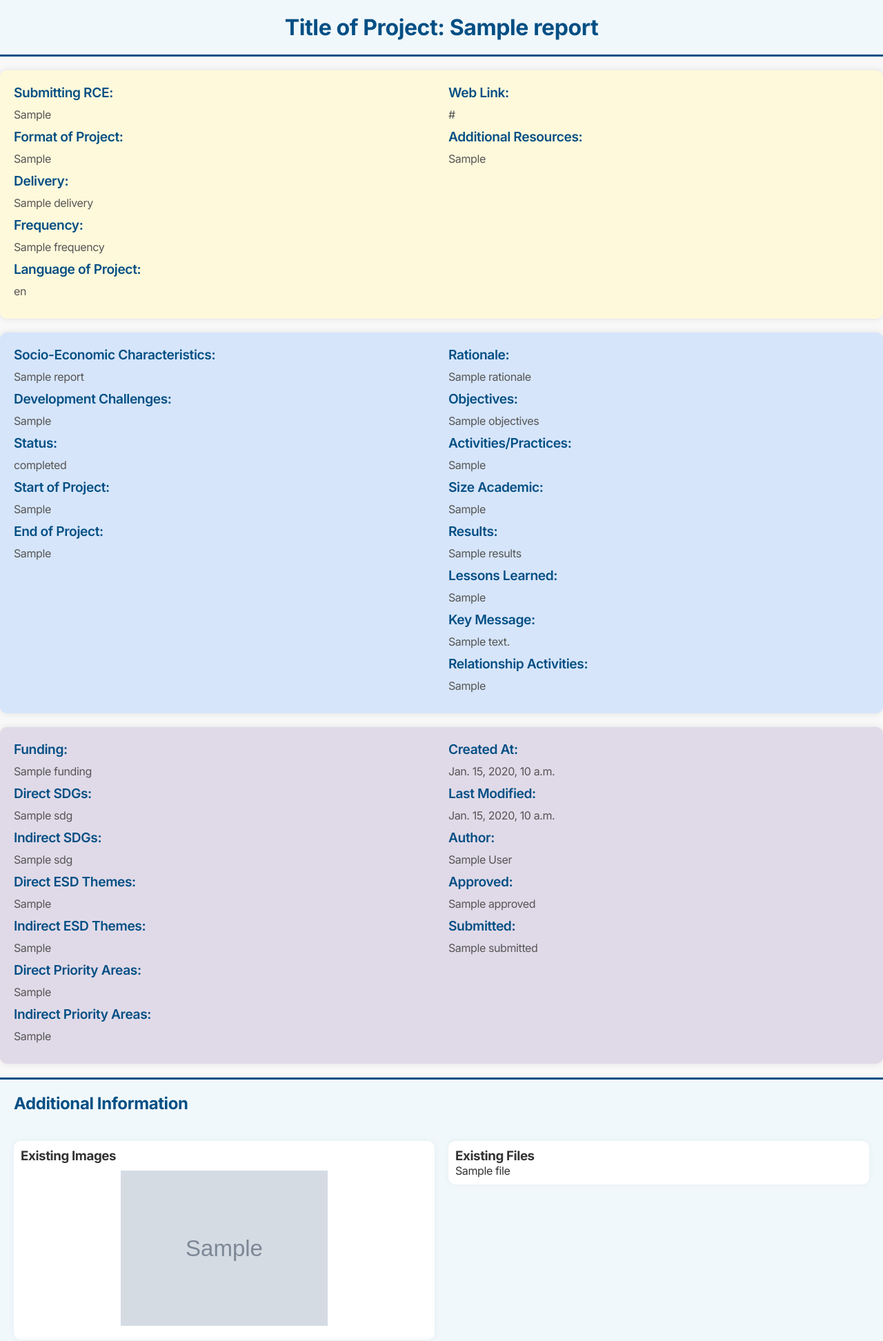
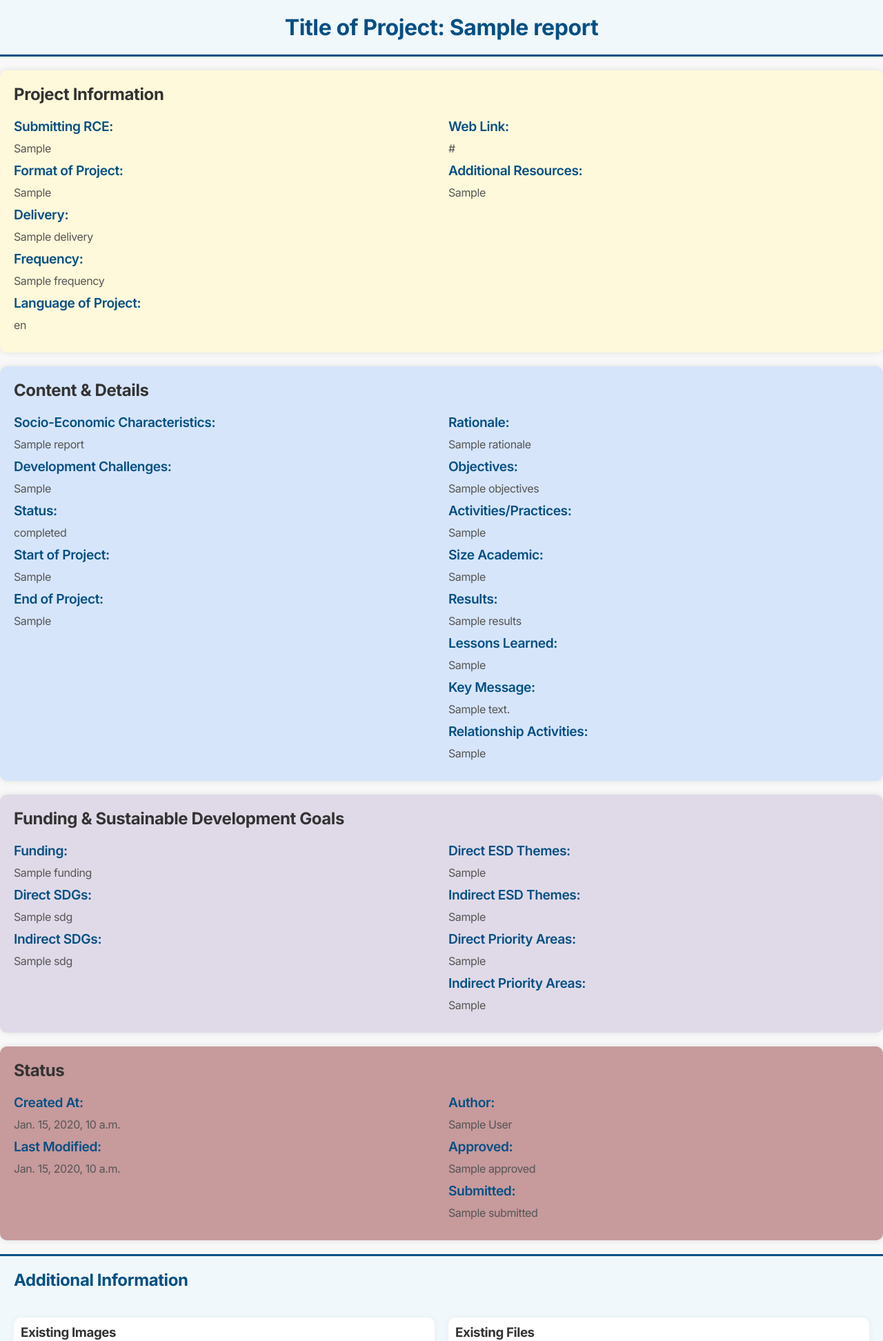
Before and after one commit to Syncline-blip/UN-RCE-WA-Database, a Django app: template unrce_project/unrce/templates/unrce/report_details.html in a window 1280 px wide. Shown: the part 91-2035 px from the top of the page at 69% size. Run offline with Django 4.2, Linux system fonts and the light colour scheme; the template is opened without the code that fills it: most values are stand-ins (such as "Sample title", 1, 10 or a date in 2020); grey boxes marked "Sample" are stand-in pictures.

Commit message:
Update report_details.html

```diff
--- a/unrce_project/unrce/templates/unrce/report_details.html
+++ b/unrce_project/unrce/templates/unrce/report_details.html
@@ -45,7 +45,8 @@ strong {
 
 .subpage1,
 .subpage2,
-.subpage3 {
+.subpage3,
+.subpage4 {
     display: grid;
     grid-template-columns: repeat(2, 1fr);
     gap: 20px;
@@ -65,6 +66,10 @@ strong {
 
 .subpage3 {
     background-color: #e0dae8;
+}
+
+.subpage4{
+    background-color: rgb(199, 154, 156);
 }
 
 .page p {
@@ -150,6 +155,8 @@ strong {
   {% block content %}
   <h1 class="title">Title of Project:   {{ report.title_project }}</h1>
 <div class="page subpage1">
+    <h2> Project Information</h2>
+    <br>
     <div>
         <strong>Submitting RCE:</strong>
         <p>{{ report.submitting_RCE }}</p>
@@ -171,6 +178,8 @@ strong {
 </div>
 
 <div class="page subpage2">
+    <h2> Content & Details</h2>
+    <br>
     <div>
         <strong>Socio-Economic Characteristics:</strong>
         <p>{{ report.socio_economic_characteristics }}</p>
@@ -204,6 +213,8 @@ strong {
 </div>
 
 <div class="page subpage3">
+    <h2> Funding & Sustainable Development Goals</h2>
+    <br>
     <div>
         <strong>Funding:</strong>
         <p>{{ report.funding }}</p>
@@ -211,6 +222,8 @@ strong {
         <p>{{ report.direct_sdgs|join:", " }}</p>
         <strong>Indirect SDGs:</strong>
         <p>{{ report.indirect_sdgs|join:", " }}</p>
+    </div>
+    <div>
         <strong>Direct ESD Themes:</strong>
         <p>{{ report.direct_esd_themes|join:", " }}</p>
         <strong>Indirect ESD Themes:</strong>
@@ -220,11 +233,17 @@ strong {
         <strong>Indirect Priority Areas:</strong>
         <p>{{ report.indirect_priority_areas|join:", " }}</p>
     </div>
+    </div>
+    <div class="page subpage4">
+        <h2> Status</h2>
+        <br>
         <div>
             <strong>Created At:</strong>
             <p>{{ report.created_at }}</p>
             <strong>Last Modified:</strong>
             <p>{{ report.last_modified }}</p>
+        </div>
+        <div>
             <strong>Author:</strong>
             <p>{{ report.author }}</p>
             <strong>Approved:</strong>
```
Lines whose indentation alone changed are shown as unchanged.
